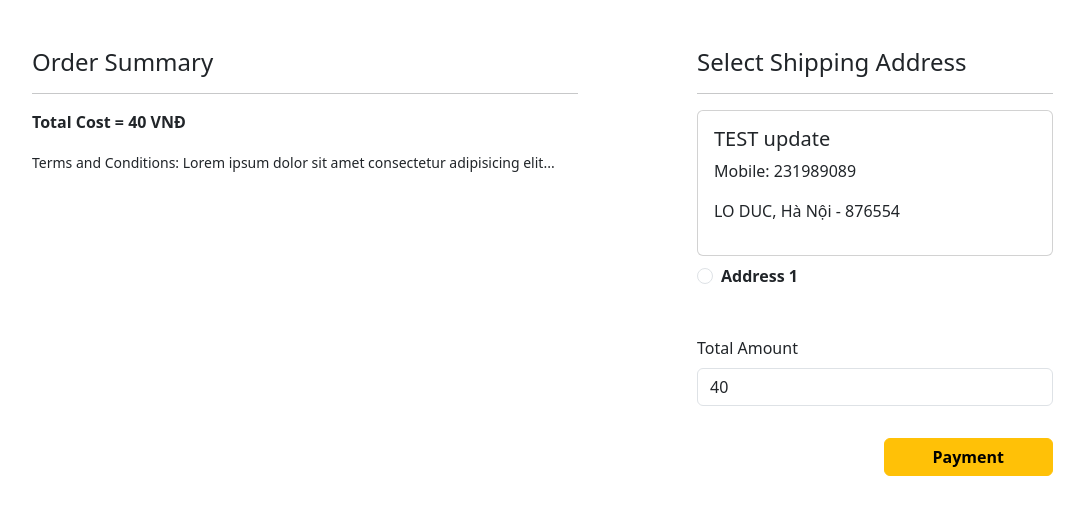
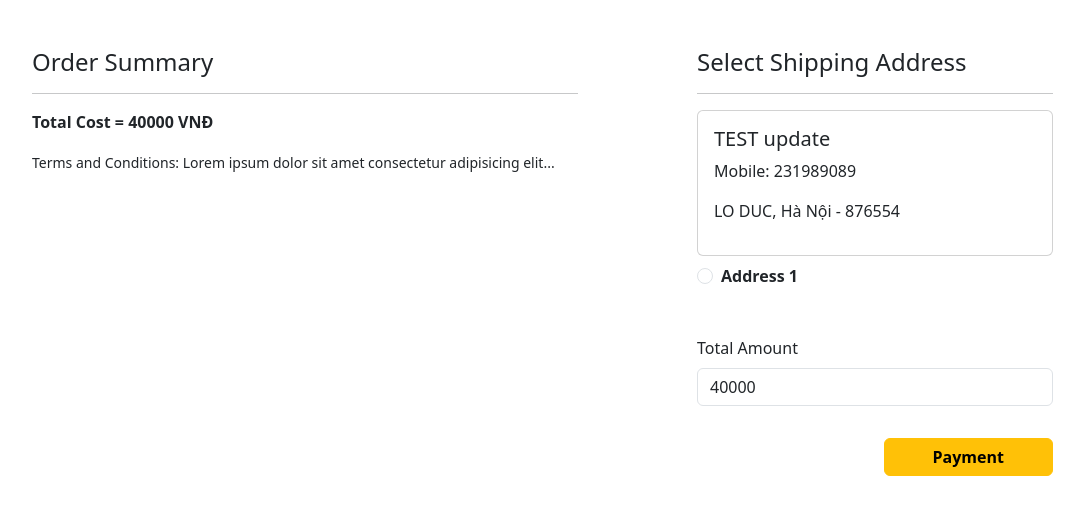
Before and after one commit to hieumai1507/Python_web, a Django app: page /checkout/ in a window 1280 px wide. Shown: the part 76-591 px from the top of the page, without its empty margins (50-1134 px from the left). Run offline with Django 5.2, Linux system fonts and the light colour scheme; a user stored in the database is signed in; data comes from the database, SQL or seed files in the repository; both versions use the stored data as it was after the commit; data that the repository does not hold is empty; some libraries are stand-ins or nearby versions; some web fonts are replaced.

Commit message:
finish của cuối cùng

```diff
--- a/ecommerce_app/app/templates/app/addtocart.html
+++ b/ecommerce_app/app/templates/app/addtocart.html
@@ -45,7 +45,7 @@
                   Amount <span id="amount">{{ amount }} VNĐ</span>
                 </li>
                 <li class="list-group-item d-flex justify-content-between align-items-center px-0">
-                  Shipping <span>40.00 VNĐ</span>
+                  Shipping <span>40000 VNĐ</span>
                 </li>
                 <li class="list-group-item d-flex justify-content-between align-items-center border-0 px-0 mb-3">
                   <div>
--- a/ecommerce_app/app/views.py
+++ b/ecommerce_app/app/views.py
@@ -177,7 +177,7 @@ def show_cart(request):
     for p in cart:
         value = p.quantity * p.product.discounted_price
         amount = amount + value
-    totalamount = amount + 40
+    totalamount = amount + 40000
     return render(request, 'app/addtocart.html', locals())
 
 @login_required
@@ -201,7 +201,7 @@ class checkout(View):
         add = Customer.objects.filter(user=user)
         cart_items = Cart.objects.filter(user=user)
         famount = sum(item.quantity * item.product.discounted_price for item in cart_items)
-        totalamount = famount + 40  # Assuming a fixed shipping fee of 40
+        totalamount = famount + 40000 # Assuming a fixed shipping fee of 40
         return render(request, 'app/checkout.html', locals())
 
     def post(self, request):
@@ -224,7 +224,7 @@ class checkout(View):
             return redirect('checkout')
 
         famount = sum(item.quantity * item.product.discounted_price for item in cart_items)
-        totalamount = famount + 40  # Shipping fee
+        totalamount = famount + 40000  # Shipping fee
 
         # Generate a unique order_id
         order_id = f"ORDER{random.randint(100000, 999999)}"
@@ -268,7 +268,7 @@ def calculate_total(user):
     for p in cart:
         value = p.quantity * p.product.discounted_price
         amount += value
-    totalamount = amount + 40  # Phí vận chuyển cố định là 40
+    totalamount = amount + 40000  # Phí vận chuyển cố định là 40
     return amount, totalamount
 
 @login_required
@@ -294,7 +294,7 @@ def plus_cart(request):
         for p in cart:
             value = p.quantity * p.product.discounted_price
             amount = amount + value
-        totalamount = amount + 40
+        totalamount = amount + 40000
 
         data = {
             'quantity': c.quantity,
@@ -320,7 +320,7 @@ def minus_cart(request):
         for p in cart:
             value = p.quantity * p.product.discounted_price
             amount = amount + value
-        totalamount = amount + 40
+        totalamount = amount + 40000
 
         data = {
             'quantity': c.quantity,
@@ -346,7 +346,7 @@ def remove_cart(request):
         for p in cart:
             value = p.quantity * p.product.discounted_price
             amount = amount + value
-        totalamount = amount + 40
+        totalamount = amount + 40000
 
         data = {
             'amount': amount,
```
Also changed, not shown: ecommerce_app/db.sqlite3.
